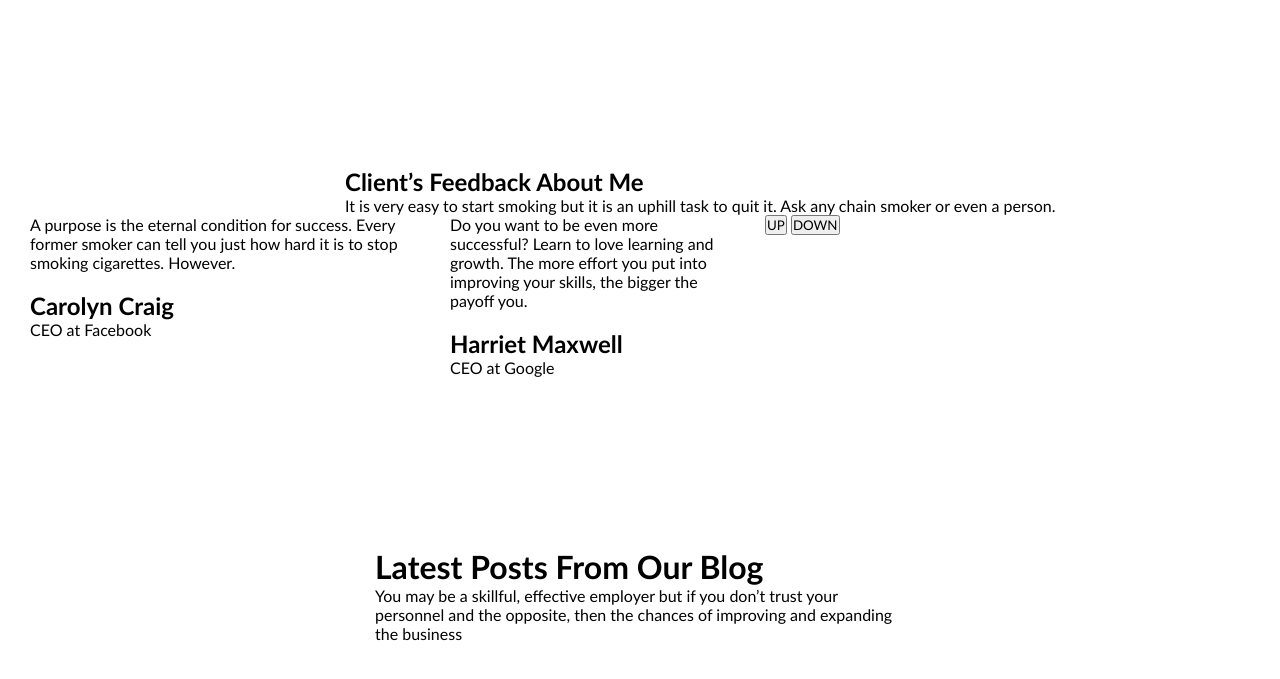
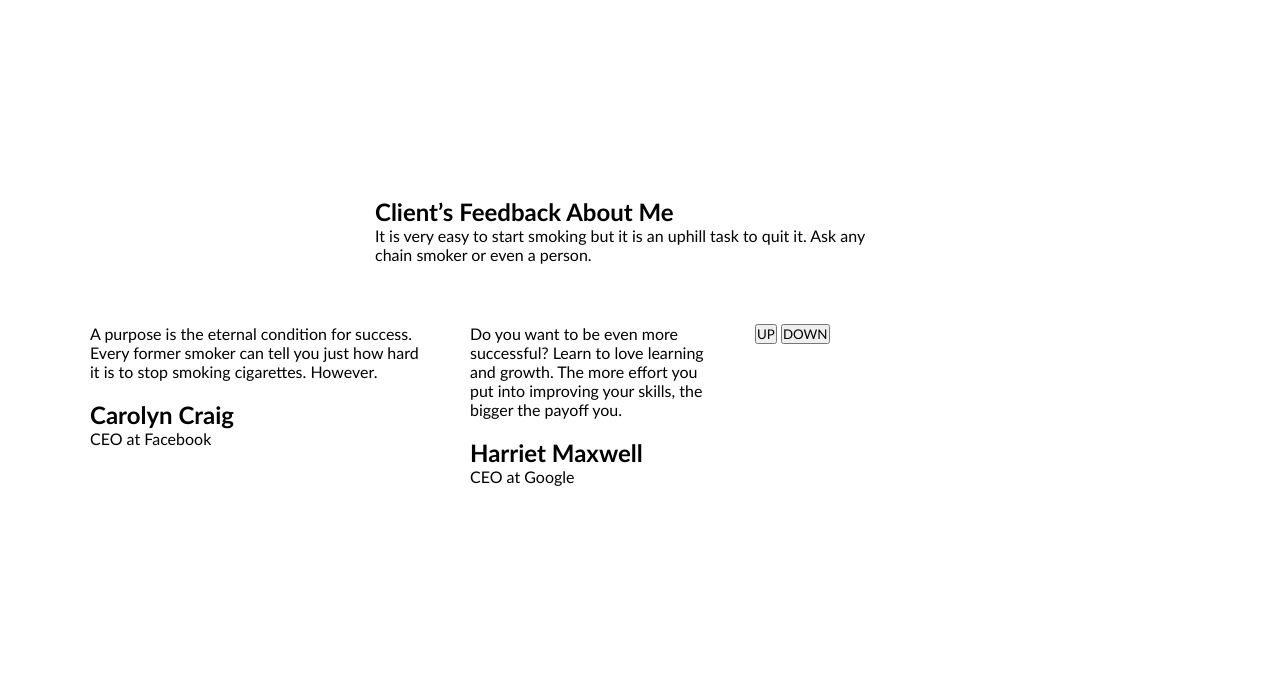
Before and after one commit to front-end-by-rimantas/27-grupe-portfolio-personal, a website: page index.html in a window 1280 px wide. Shown: the part 711-1390 px from the top of the page. Drawn offline with Linux system fonts and the light colour scheme.

Commit message:
html update

```diff
--- a/index.html
+++ b/index.html
@@ -123,13 +123,13 @@
     <!-- Client's feedback start  -->
 
     <div class="container">
-        <div class="d-flex justify-content-center">
-            <div class="row visible">
-                <div class="col-12 col-sm-7 ml-sm-3 col-lg-9 ml-lg-3">
+        <div class="row">
+            <div class="col-12 col-lg-6 ml-lg-3">
                 <h2 class="section-title">Client’s Feedback About Me</h2>
                 <p class="section-description">It is very easy to start smoking but it is an uphill task to quit it. Ask any chain smoker or even a person.</p>
             </div>
-
+        </div>
+        <div class="row">
             <div class="col-12 col-md-6 col-lg-4">
                 <p>A purpose is the eternal condition for success. Every former smoker can tell you just how hard it is to stop smoking cigarettes. However.</p>
                 <img src="" alt="">
@@ -148,7 +148,7 @@
             </div>
         </div>
     </div>
-    </div>
+
 
     <!-- Client's feedback end -->
 
```
Lines whose indentation alone changed are shown as unchanged.
